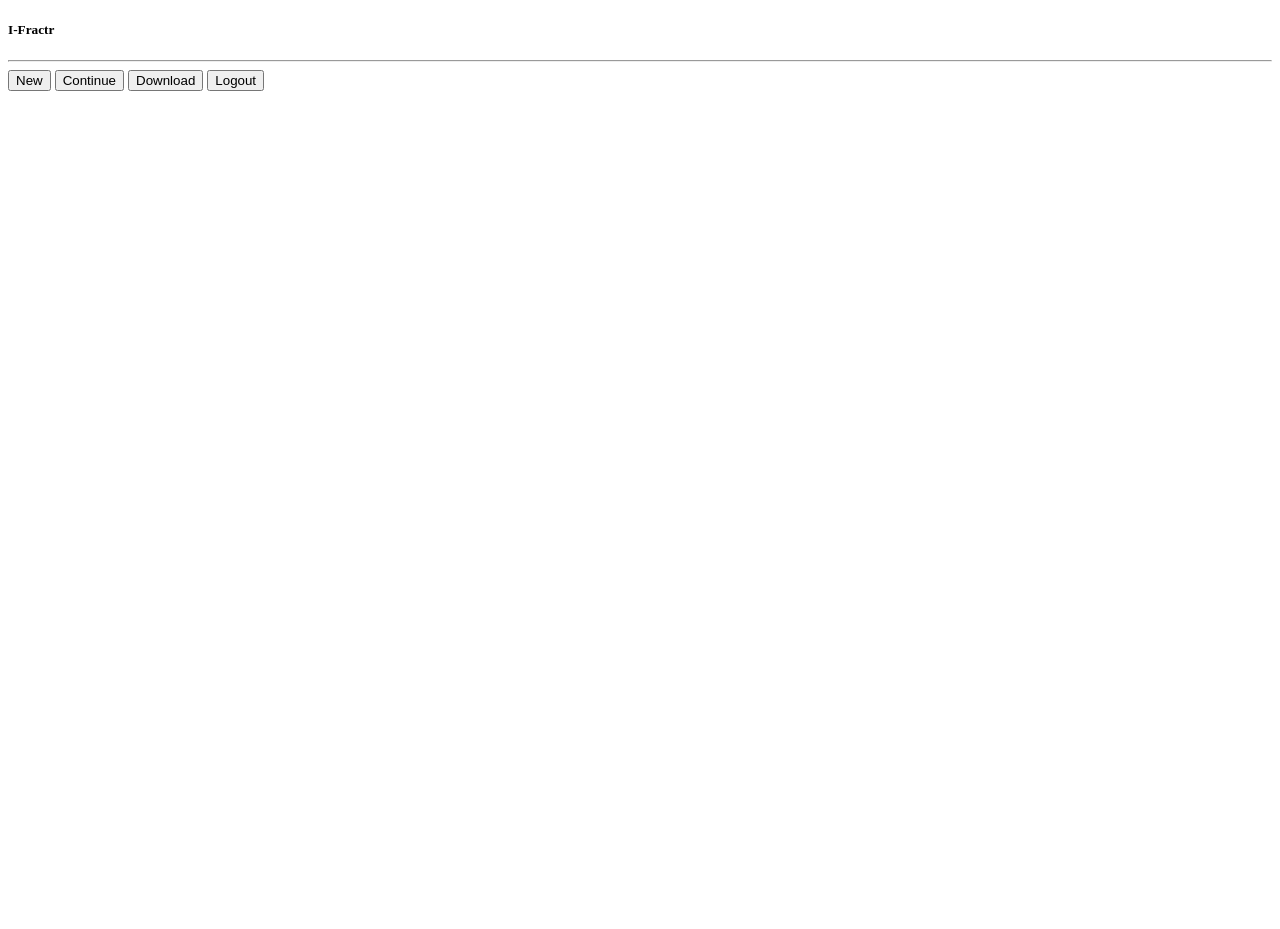
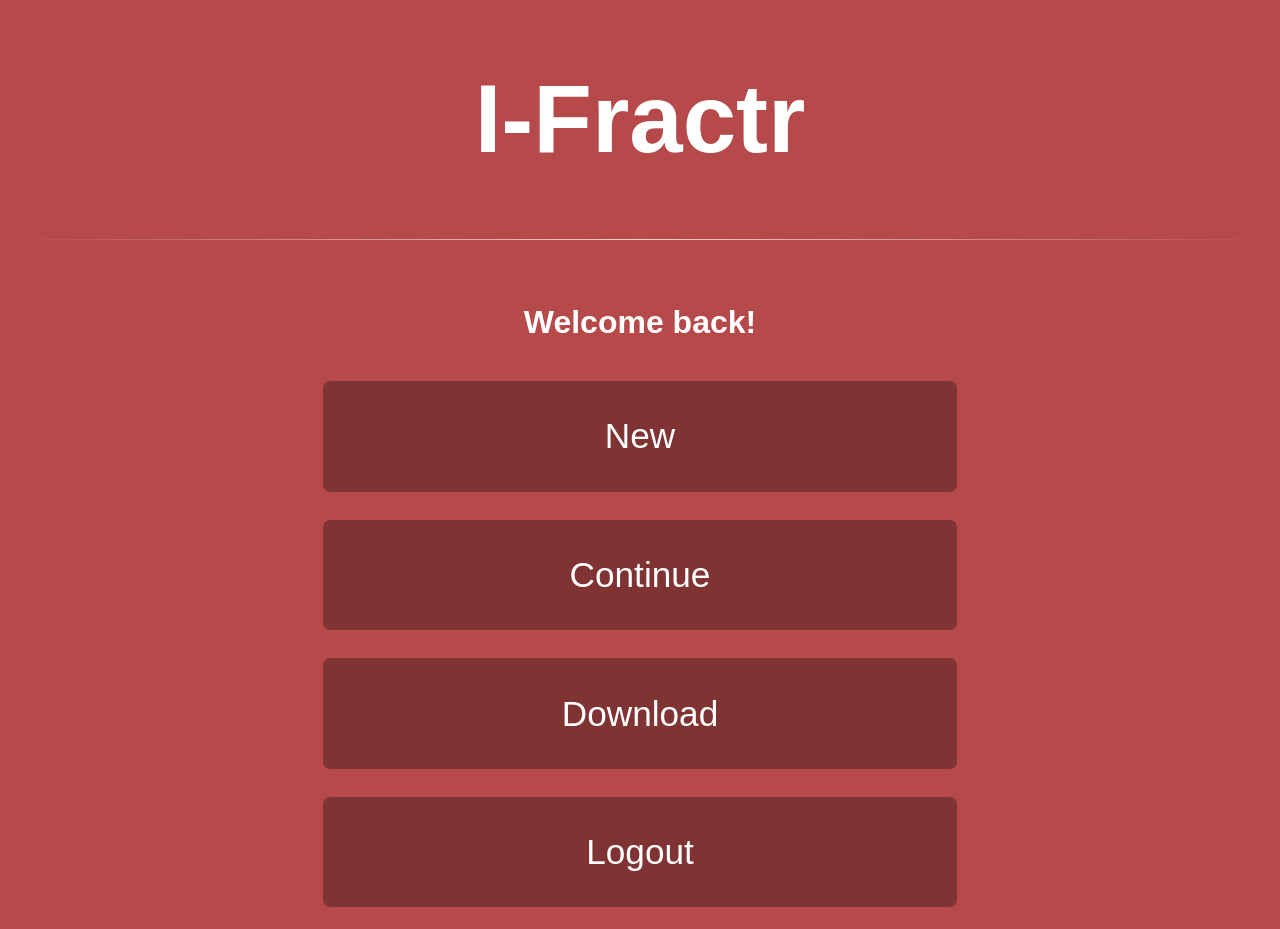
Before and after one commit to GherasimCosmin/CLIWProject-nr15, a plain HTML site: page enterAsUser.html in a window 1280 px wide. Before the commit the page ends 800 px from the top, so only its background shows below. Drawn offline with Linux system fonts and the light colour scheme.

Commit message:
Add files via upload

```diff
--- a/cssFiles/style.css
+++ b/cssFiles/style.css
@@ -78,6 +78,19 @@ header h1 {
 	border-radius: .3em;
 }
 
+.container__menu__button {
+	background-color: #7f3333;
+	font-family: 'Montserrat ExtraLight', sans-serif;
+	color: #fff;
+	padding: 1em 1em;
+	margin: .4em 0;
+	border: none;
+	border-radius: .2em;
+	font-size: 2.2em;
+	cursor: pointer;
+	width: 18em;
+}
+
 @media screen and (max-width: 1080px) {
 	input[type=text],input[type=password],input[type=submit]{
 		width: 50%;
--- a/enterAsUser.html
+++ b/enterAsUser.html
@@ -2,18 +2,21 @@
 <html>
 <head>
 	<title>I-Fractr</title>
+	<link rel="stylesheet" type="text/css" href="cssFiles/style.css">
 </head>
 <body>
-	<div class="header">
-		<h5>I-Fractr</h5>
+	<header>
+		<h1>I-Fractr</h1>
 		<hr>
-	</div>
-	<span id="welcome"></span>
-	<div>
-		<button onclick="location.href='editFractals.html'">New</button>
-		<button onclick="location.href='continue.html'">Continue</button>
-		<button onclick="location.href='download.html'">Download</button>
-		<button onclick="location.href='index.html'">Logout</button>
-	</div>
+	</header>
+	<main class="container">
+		<h2 class="container--title">Welcome back!</h2>
+		<div class="container__menu">
+			<button class="container__menu__button" onclick="location.href='editFractals.html'">New</button>
+			<button class="container__menu__button" onclick="location.href='continue.html'">Continue</button>
+			<button class="container__menu__button" onclick="location.href='download.html'">Download</button>
+			<button class="container__menu__button" onclick="location.href='index.html'">Logout</button>
+		</div>
+	</main>
 </body>
 </html>
```
